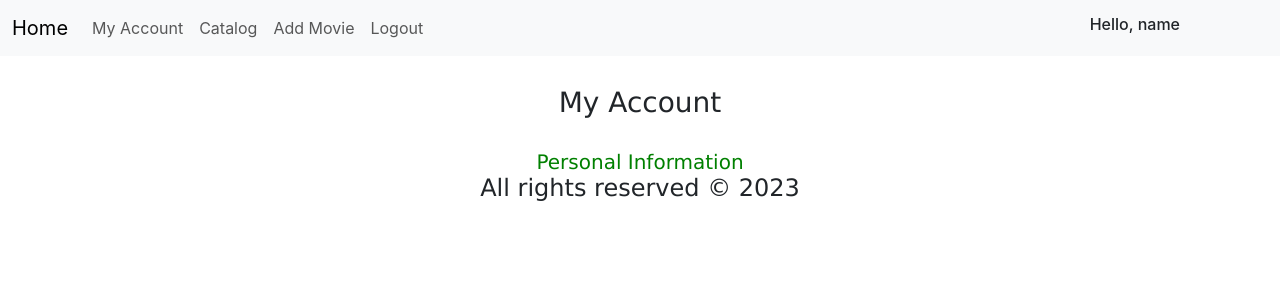
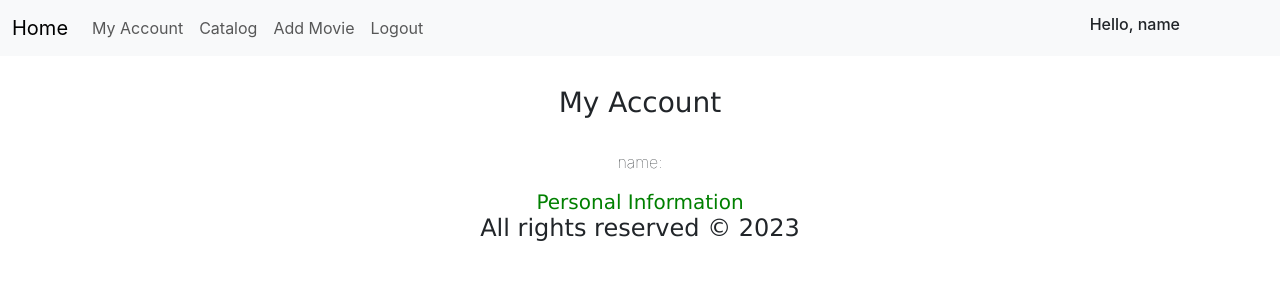
Before and after one commit to EmilPopovski24/react-course-project, a React (Create React App) app: page /account in a window 1280 px wide. Shown: the top 300 px of the page. Built offline with nearby package versions, Linux system fonts and the light colour scheme; no server answers; sample sign-in values are in the browser's storage.

Commit message:
Update Account.js

```diff
--- a/src/components/Account/Account.js
+++ b/src/components/Account/Account.js
@@ -1,10 +1,13 @@
 import "./Account.css";
 
-export const Account = () => {
+export const Account = ({
+    username
+}) => {
 
     return (
             <div>
                 <h3 className="profile-header">My Account</h3>
+                <p>name: {username} </p>
                 <h5 className="profile-info">Personal Information</h5>
             </div>
     )
```
